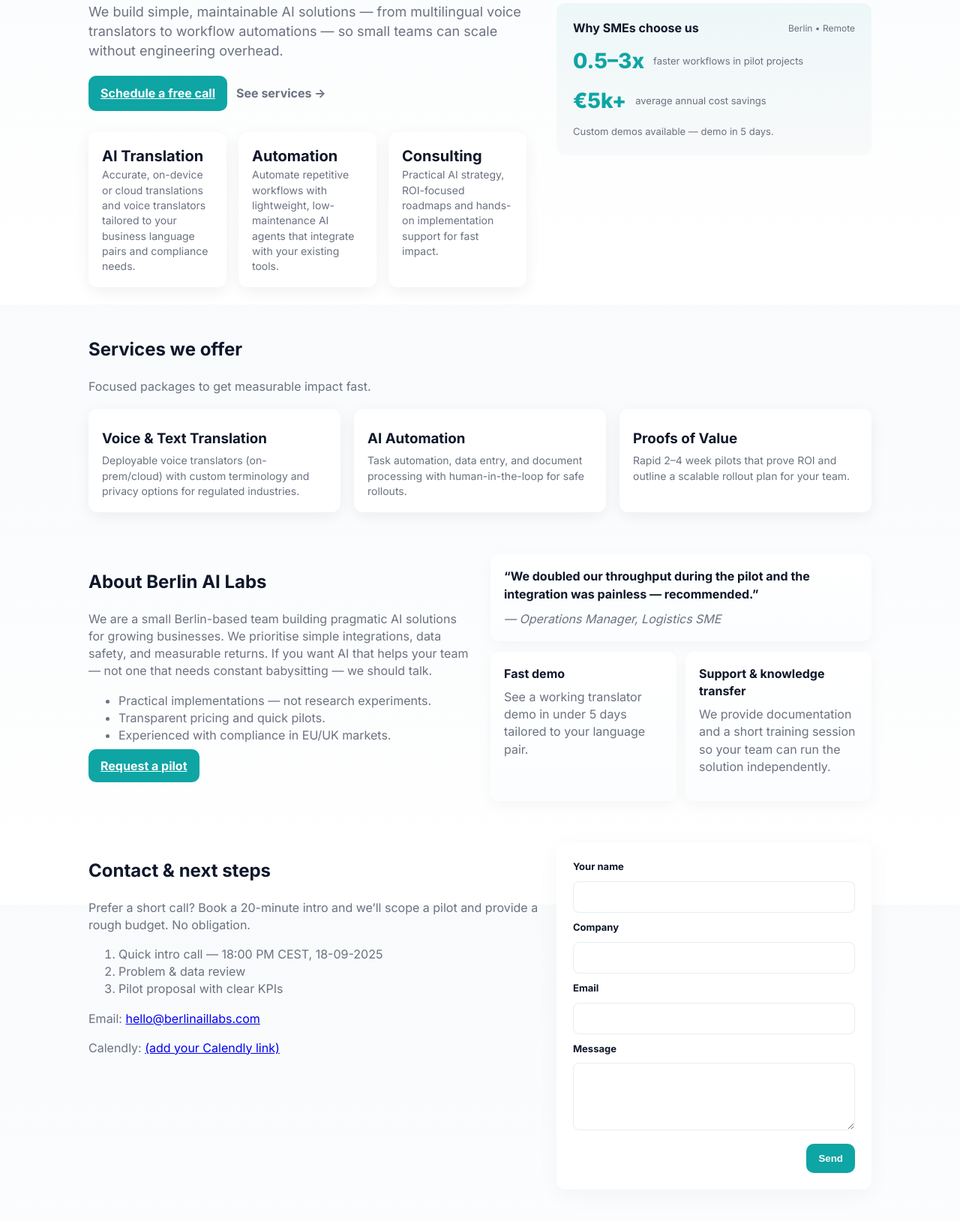
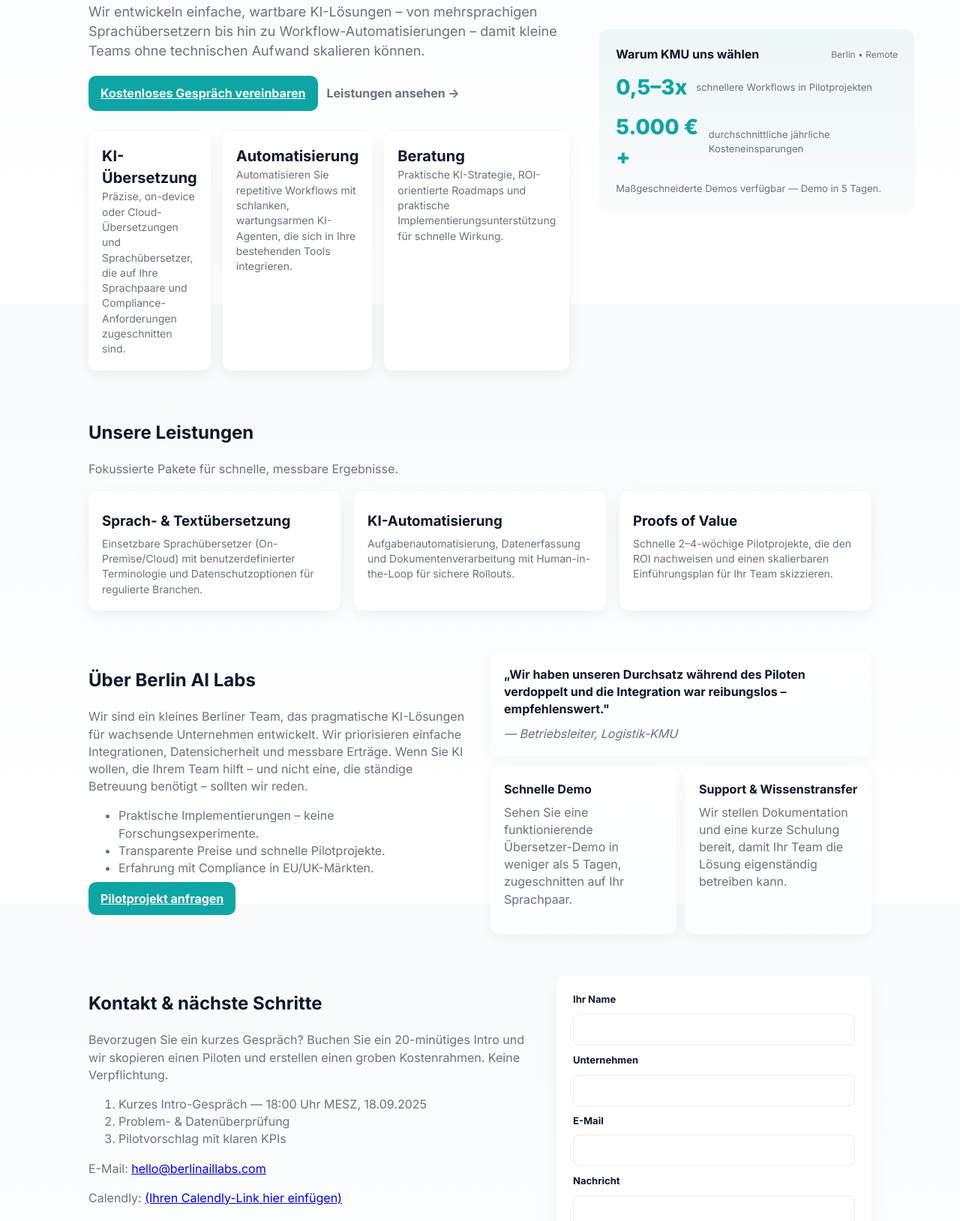
Before and after one commit to yogami/BerlinAILabsSite, a plain HTML site: page index.html in a window 1280 px wide. Shown: the part 394-2022 px from the top of the page at 75% size. Drawn offline with Linux system fonts and the light colour scheme.

Commit message:
Update index.html now wiht german

```diff
--- a/index.html
+++ b/index.html
@@ -1,10 +1,10 @@
 <!doctype html>
-<html lang="en">
+<html lang="de">
 <head>
   <meta charset="utf-8" />
   <meta name="viewport" content="width=device-width,initial-scale=1" />
-  <title>Berlin AI Labs — AI Solutions for SMEs</title>
-  <meta name="description" content="Berlin AI Labs — Practical, affordable AI solutions for small and medium enterprises: translations, automation, and consulting." />
+  <title>Berlin AI Labs — KI-Lösungen für KMU</title>
+  <meta name="description" content="Berlin AI Labs — Praktische, erschwingliche KI-Lösungen für kleine und mittlere Unternehmen: Übersetzungen, Automatisierung und Beratung." />
   <link rel="preconnect" href="https://fonts.googleapis.com">
   <link rel="preconnect" href="https://fonts.gstatic.com" crossorigin>
   <link href="https://fonts.googleapis.com/css2?family=Inter:wght@300;400;600;700;800&display=swap" rel="stylesheet">
@@ -83,16 +83,16 @@
         <div class="logo"><img src="logo.png" alt="Berlin AI Labs Logo"></div>
         <div>
           <div style="font-weight:800">Berlin AI Labs</div>
-          <div style="font-size:12px;color:var(--muted);margin-top:2px">AI solutions for SMEs</div>
+          <div style="font-size:12px;color:var(--muted);margin-top:2px">KI-Lösungen für KMU</div>
         </div>
       </a>
       <div style="display:flex;align-items:center;gap:14px">
-        <nav aria-label="Main navigation">
-          <a href="#services">Services</a>
-          <a href="#about">About</a>
-          <a href="#contact">Contact</a>
+        <nav aria-label="Hauptnavigation">
+          <a href="#services">Leistungen</a>
+          <a href="#about">Über uns</a>
+          <a href="#contact">Kontakt</a>
         </nav>
-        <a class="cta" href="mailto:hello@berlinaillabs.com?subject=Consultation%20request">Book a call</a>
+        <a class="cta" href="mailto:hello@berlinaillabs.com?subject=Beratungsanfrage">Termin vereinbaren</a>
       </div>
     </div>
   </header>
@@ -100,92 +100,92 @@
   <main class="container">
     <section class="hero" id="home">
       <div>
-        <div class="eyebrow">Trusted by small teams</div>
-        <h1>Practical AI that drives results for SMEs</h1>
-        <p class="lead">We build simple, maintainable AI solutions — from multilingual voice translators to workflow automations — so small teams can scale without engineering overhead.</p>
+        <div class="eyebrow">Von kleinen Teams vertraut</div>
+        <h1>Praktische KI, die Ergebnisse für KMU liefert</h1>
+        <p class="lead">Wir entwickeln einfache, wartbare KI-Lösungen – von mehrsprachigen Sprachübersetzern bis hin zu Workflow-Automatisierungen – damit kleine Teams ohne technischen Aufwand skalieren können.</p>
         <div style="display:flex;gap:12px;align-items:center;margin-top:16px">
-          <a class="btn" href="mailto:hello@berlinaillabs.com?subject=Book%20a%20free%20consultation">Schedule a free call</a>
-          <a style="text-decoration:none;color:var(--muted);font-weight:700" href="#services">See services →</a>
+          <a class="btn" href="mailto:hello@berlinaillabs.com?subject=Kostenlose%20Beratung%20buchen">Kostenloses Gespräch vereinbaren</a>
+          <a style="text-decoration:none;color:var(--muted);font-weight:700" href="#services">Leistungen ansehen →</a>
         </div>
 
         <div class="features" style="margin-top:28px">
           <div class="card">
-            <div style="font-size:20px;font-weight:700">AI Translation</div>
-            <p>Accurate, on-device or cloud translations and voice translators tailored to your business language pairs and compliance needs.</p>
+            <div style="font-size:20px;font-weight:700">KI-Übersetzung</div>
+            <p>Präzise, on-device oder Cloud-Übersetzungen und Sprachübersetzer, die auf Ihre Sprachpaare und Compliance-Anforderungen zugeschnitten sind.</p>
           </div>
           <div class="card">
-            <div style="font-size:20px;font-weight:700">Automation</div>
-            <p>Automate repetitive workflows with lightweight, low-maintenance AI agents that integrate with your existing tools.</p>
+            <div style="font-size:20px;font-weight:700">Automatisierung</div>
+            <p>Automatisieren Sie repetitive Workflows mit schlanken, wartungsarmen KI-Agenten, die sich in Ihre bestehenden Tools integrieren.</p>
           </div>
           <div class="card">
-            <div style="font-size:20px;font-weight:700">Consulting</div>
-            <p>Practical AI strategy, ROI-focused roadmaps and hands-on implementation support for fast impact.</p>
+            <div style="font-size:20px;font-weight:700">Beratung</div>
+            <p>Praktische KI-Strategie, ROI-orientierte Roadmaps und praktische Implementierungsunterstützung für schnelle Wirkung.</p>
           </div>
         </div>
       </div>
 
       <aside class="promo" aria-hidden>
         <div style="display:flex;justify-content:space-between;align-items:center;margin-bottom:12px">
-          <div style="font-weight:700">Why SMEs choose us</div>
+          <div style="font-weight:700">Warum KMU uns wählen</div>
           <div style="font-size:12px;color:var(--muted)">Berlin • Remote</div>
         </div>
         <div style="display:flex;flex-direction:column;gap:12px">
-          <div class="stat"><div style="font-size:28px;color:var(--accent);font-weight:800">0.5–3x</div><div style="font-size:13px;color:var(--muted)">faster workflows in pilot projects</div></div>
-          <div class="stat"><div style="font-size:28px;color:var(--accent);font-weight:800">€5k+</div><div style="font-size:13px;color:var(--muted)">average annual cost savings</div></div>
-          <div style="font-size:13px;color:var(--muted)">Custom demos available — demo in 5 days.</div>
+          <div class="stat"><div style="font-size:28px;color:var(--accent);font-weight:800">0,5–3x</div><div style="font-size:13px;color:var(--muted)">schnellere Workflows in Pilotprojekten</div></div>
+          <div class="stat"><div style="font-size:28px;color:var(--accent);font-weight:800">5.000 €+</div><div style="font-size:13px;color:var(--muted)">durchschnittliche jährliche Kosteneinsparungen</div></div>
+          <div style="font-size:13px;color:var(--muted)">Maßgeschneiderte Demos verfügbar — Demo in 5 Tagen.</div>
         </div>
       </aside>
     </section>
 
     <section id="services">
-      <h2 style="margin-top:20px">Services we offer</h2>
-      <p style="color:var(--muted);margin-top:6px">Focused packages to get measurable impact fast.</p>
+      <h2 style="margin-top:20px">Unsere Leistungen</h2>
+      <p style="color:var(--muted);margin-top:6px">Fokussierte Pakete für schnelle, messbare Ergebnisse.</p>
       <div style="display:grid;grid-template-columns:repeat(3,1fr);gap:18px;margin-top:18px">
         <div class="card">
-          <h3>Voice & Text Translation</h3>
-          <p>Deployable voice translators (on-prem/cloud) with custom terminology and privacy options for regulated industries.</p>
+          <h3>Sprach- & Textübersetzung</h3>
+          <p>Einsetzbare Sprachübersetzer (On-Premise/Cloud) mit benutzerdefinierter Terminologie und Datenschutzoptionen für regulierte Branchen.</p>
         </div>
         <div class="card">
-          <h3>AI Automation</h3>
-          <p>Task automation, data entry, and document processing with human-in-the-loop for safe rollouts.</p>
+          <h3>KI-Automatisierung</h3>
+          <p>Aufgabenautomatisierung, Datenerfassung und Dokumentenverarbeitung mit Human-in-the-Loop für sichere Rollouts.</p>
         </div>
         <div class="card">
           <h3>Proofs of Value</h3>
-          <p>Rapid 2–4 week pilots that prove ROI and outline a scalable rollout plan for your team.</p>
+          <p>Schnelle 2–4-wöchige Pilotprojekte, die den ROI nachweisen und einen skalierbaren Einführungsplan für Ihr Team skizzieren.</p>
         </div>
       </div>
     </section>
 
     <section class="split" id="about" aria-labelledby="about-heading">
       <div>
-        <h2 id="about-heading">About Berlin AI Labs</h2>
-        <p style="color:var(--muted);margin-top:8px">We are a small Berlin-based team building pragmatic AI solutions for growing businesses. We prioritise simple integrations, data safety, and measurable returns. If you want AI that helps your team — not one that needs constant babysitting — we should talk.</p>
+        <h2 id="about-heading">Über Berlin AI Labs</h2>
+        <p style="color:var(--muted);margin-top:8px">Wir sind ein kleines Berliner Team, das pragmatische KI-Lösungen für wachsende Unternehmen entwickelt. Wir priorisieren einfache Integrationen, Datensicherheit und messbare Erträge. Wenn Sie KI wollen, die Ihrem Team hilft – und nicht eine, die ständige Betreuung benötigt – sollten wir reden.</p>
 
         <ul style="margin-top:12px;color:var(--muted);">
-          <li>Practical implementations — not research experiments.</li>
-          <li>Transparent pricing and quick pilots.</li>
-          <li>Experienced with compliance in EU/UK markets.</li>
+          <li>Praktische Implementierungen – keine Forschungsexperimente.</li>
+          <li>Transparente Preise und schnelle Pilotprojekte.</li>
+          <li>Erfahrung mit Compliance in EU/UK-Märkten.</li>
         </ul>
 
         <div style="margin-top:18px">
-          <a class="btn" href="mailto:hello@berlinaillabs.com?subject=Pilot%20request">Request a pilot</a>
+          <a class="btn" href="mailto:hello@berlinaillabs.com?subject=Pilotanfrage">Pilotprojekt anfragen</a>
         </div>
       </div>
 
       <div>
         <div class="testimonial">
-          <strong>“We doubled our throughput during the pilot and the integration was painless — recommended.”</strong>
-          <blockquote style="margin-top:10px">— Operations Manager, Logistics SME</blockquote>
+          <strong>„Wir haben unseren Durchsatz während des Piloten verdoppelt und die Integration war reibungslos – empfehlenswert."</strong>
+          <blockquote style="margin-top:10px">— Betriebsleiter, Logistik-KMU</blockquote>
         </div>
 
         <div style="display:flex;gap:12px;margin-top:14px">
           <div style="flex:1" class="testimonial">
-            <strong>Fast demo</strong>
-            <p style="color:var(--muted);margin-top:8px">See a working translator demo in under 5 days tailored to your language pair.</p>
+            <strong>Schnelle Demo</strong>
+            <p style="color:var(--muted);margin-top:8px">Sehen Sie eine funktionierende Übersetzer-Demo in weniger als 5 Tagen, zugeschnitten auf Ihr Sprachpaar.</p>
           </div>
           <div style="flex:1" class="testimonial">
-            <strong>Support & knowledge transfer</strong>
-            <p style="color:var(--muted);margin-top:8px">We provide documentation and a short training session so your team can run the solution independently.</p>
+            <strong>Support & Wissenstransfer</strong>
+            <p style="color:var(--muted);margin-top:8px">Wir stellen Dokumentation und eine kurze Schulung bereit, damit Ihr Team die Lösung eigenständig betreiben kann.</p>
           </div>
         </div>
       </div>
@@ -194,31 +194,31 @@
     <section id="contact" style="margin-top:32px">
       <div style="display:grid;grid-template-columns:1fr 420px;gap:22px;align-items:start">
         <div>
-          <h2>Contact & next steps</h2>
-          <p style="color:var(--muted);">Prefer a short call? Book a 20-minute intro and we’ll scope a pilot and provide a rough budget. No obligation.</p>
+          <h2>Kontakt & nächste Schritte</h2>
+          <p style="color:var(--muted);">Bevorzugen Sie ein kurzes Gespräch? Buchen Sie ein 20-minütiges Intro und wir skopieren einen Piloten und erstellen einen groben Kostenrahmen. Keine Verpflichtung.</p>
 
           <ol style="color:var(--muted);">
-            <li>Quick intro call — 18:00 PM CEST, 18-09-2025</li>
-            <li>Problem & data review</li>
-            <li>Pilot proposal with clear KPIs</li>
+            <li>Kurzes Intro-Gespräch — 18:00 Uhr MESZ, 18.09.2025</li>
+            <li>Problem- & Datenüberprüfung</li>
+            <li>Pilotvorschlag mit klaren KPIs</li>
           </ol>
 
-          <p style="margin-top:12px;color:var(--muted);">Email: <a href="mailto:hello@berlinaillabs.com">hello@berlinaillabs.com</a></p>
-          <p style="margin-top:8px;color:var(--muted);">Calendly: <a href="#">(add your Calendly link)</a></p>
+          <p style="margin-top:12px;color:var(--muted);">E-Mail: <a href="mailto:hello@berlinaillabs.com">hello@berlinaillabs.com</a></p>
+          <p style="margin-top:8px;color:var(--muted);">Calendly: <a href="#">(Ihren Calendly-Link hier einfügen)</a></p>
         </div>
 
-        <aside class="contact" aria-label="Contact form">
+        <aside class="contact" aria-label="Kontaktformular">
           <form action="mailto:hello@berlinaillabs.com" method="post" enctype="text/plain">
-            <label style="font-weight:700;font-size:13px">Your name</label>
+            <label style="font-weight:700;font-size:13px">Ihr Name</label>
             <input class="input" type="text" name="Name" required />
-            <label style="font-weight:700;font-size:13px">Company</label>
+            <label style="font-weight:700;font-size:13px">Unternehmen</label>
             <input class="input" type="text" name="Company" />
-            <label style="font-weight:700;font-size:13px">Email</label>
+            <label style="font-weight:700;font-size:13px">E-Mail</label>
             <input class="input" type="email" name="Email" required />
-            <label style="font-weight:700;font-size:13px">Message</label>
+            <label style="font-weight:700;font-size:13px">Nachricht</label>
             <textarea class="input" name="Message" rows="4" required></textarea>
             <div style="display:flex;gap:8px;justify-content:flex-end;margin-top:8px">
-              <button class="btn" type="submit">Send</button>
+              <button class="btn" type="submit">Senden</button>
             </div>
           </form>
         </aside>
@@ -234,7 +234,7 @@
             <div class="footer-logo"><img src="logo.png" alt="Berlin AI Labs Logo"></div>
             <div style="font-weight:700">Berlin AI Labs</div>
           </div>
-          <div style="color:var(--muted)">© <span id="year"></span> Berlin AI Labs — Built for SMEs</div>
+          <div style="color:var(--muted)">© <span id="year"></span> Berlin AI Labs — Entwickelt für KMU</div>
         </div>
       </div>
     </div>
```
